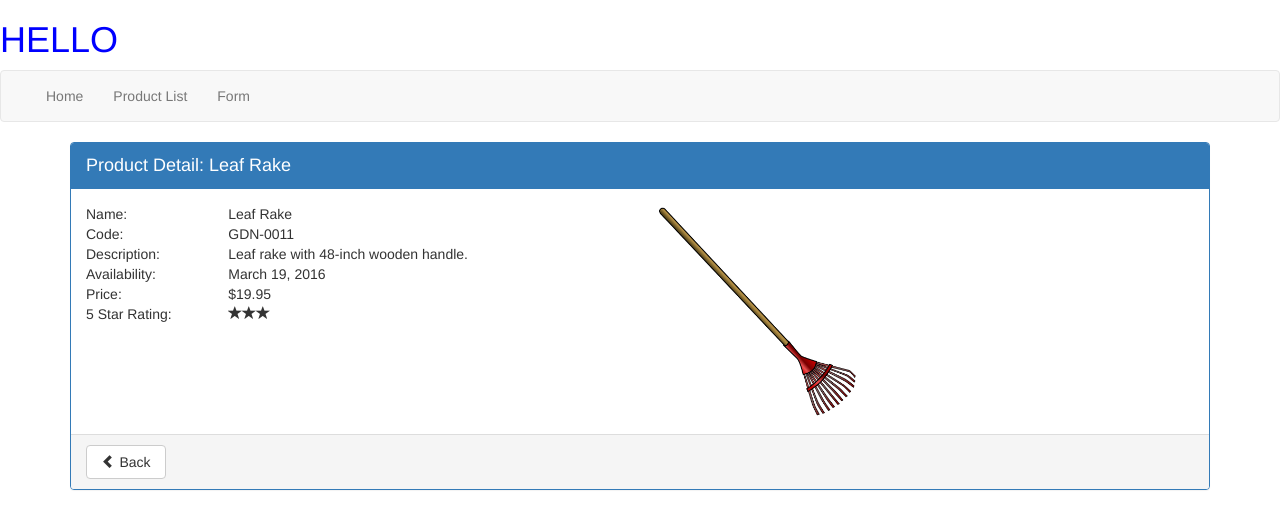
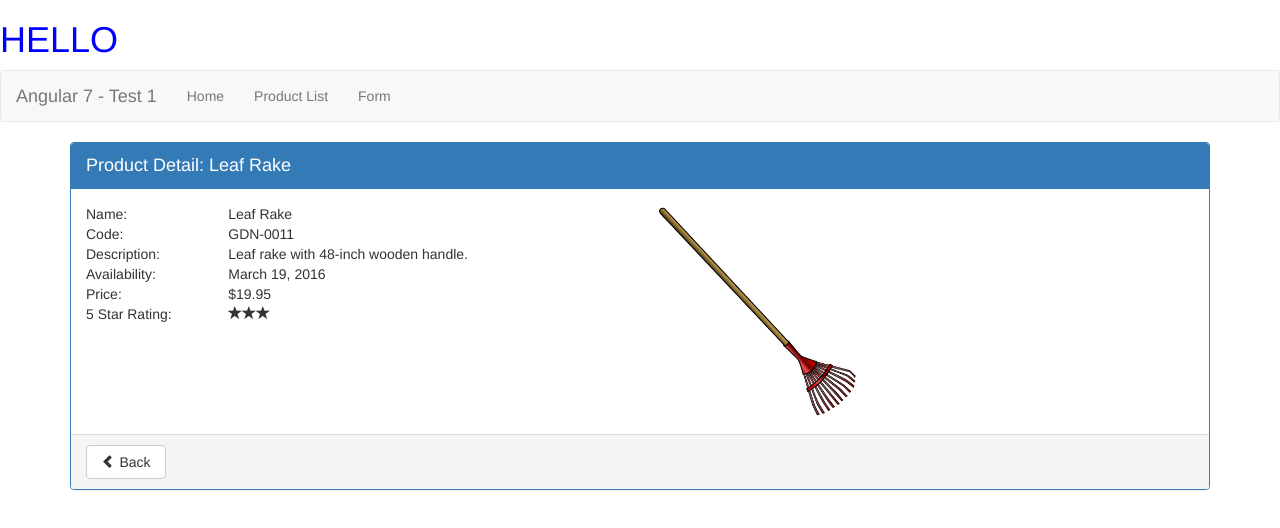
Before and after one commit to linoravny/Angular7-Test1, an Angular app: page /product/1/overview in a window 1280 px wide. Shown: the top 528 px of the page. Built offline with nearby package versions, Linux system fonts and the light colour scheme.

Commit message:
fixes product filter

```diff
--- a/src/app/app.component.ts
+++ b/src/app/app.component.ts
@@ -7,5 +7,5 @@ import { Component, ViewEncapsulation  } from '@angular/core';
   encapsulation: ViewEncapsulation.None
 })
 export class AppComponent {
-  title = 'Angular 7 - Test 1';
+  pageTitle: string = 'Angular 7 - Test 1';
 }
--- a/src/app/products/product-list.component.html
+++ b/src/app/products/product-list.component.html
@@ -12,7 +12,7 @@
             <div class="col-md-6"><h3>Filtered by:{{listFilter}}</h3></div>
         </div>
         <div class='table-responsive'
-            *ngIf='products && products.length; else falsyTemplate'>
+            *ngIf='products && products.length; else noCardData'>
             <table class='table'>
                 <thead>
                     <tr>
@@ -48,7 +48,7 @@
                     </tr>
                 </tbody>
             </table>
-            <ng-template #falsyTemplate>No Data</ng-template>
         </div>
+        <ng-template #noCardData>No Data</ng-template>
    </div>
 </div>
```
Also changed, not shown: src/app/products/product-list.component.ts (+4 -3 lines), 1 other file (tests, documents, lock files or other folders).
